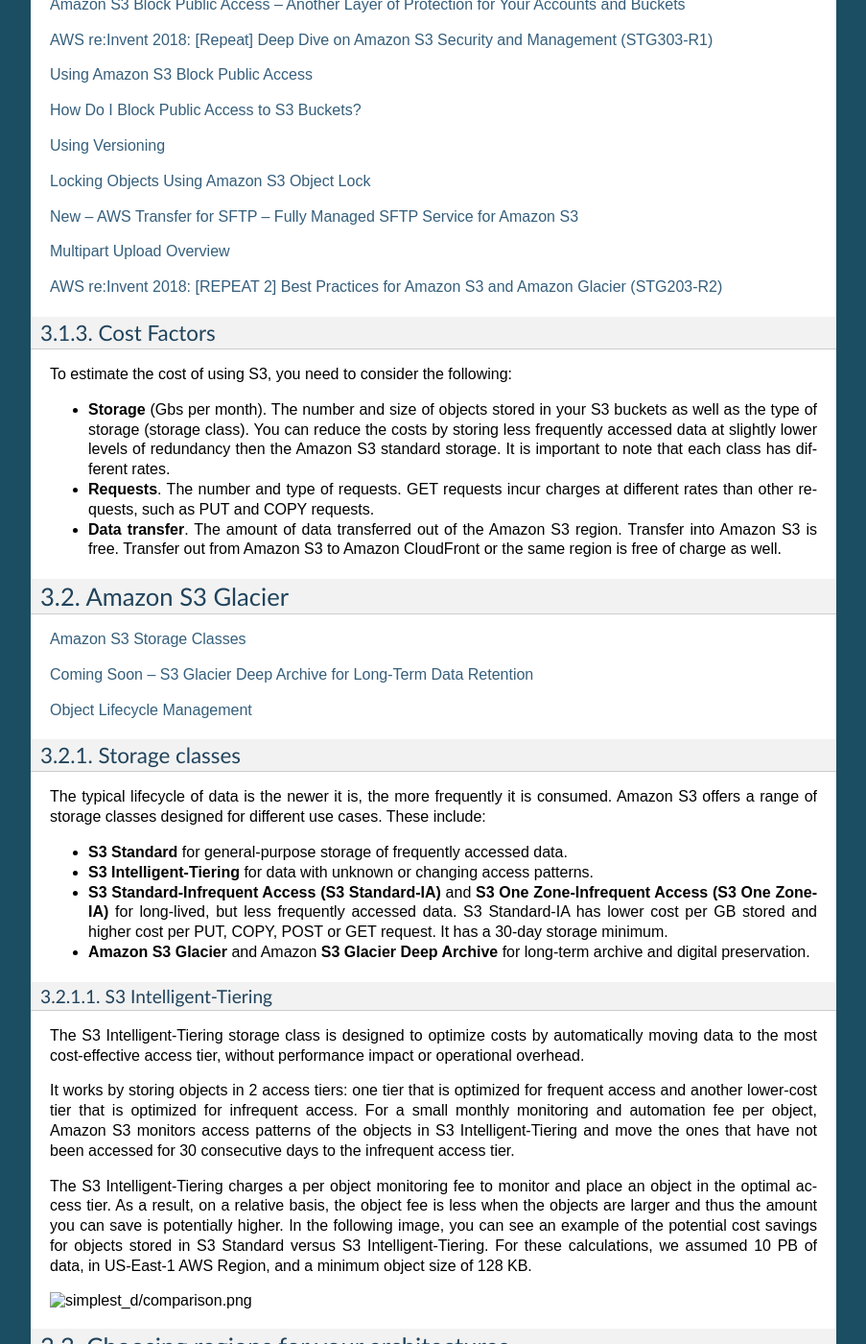
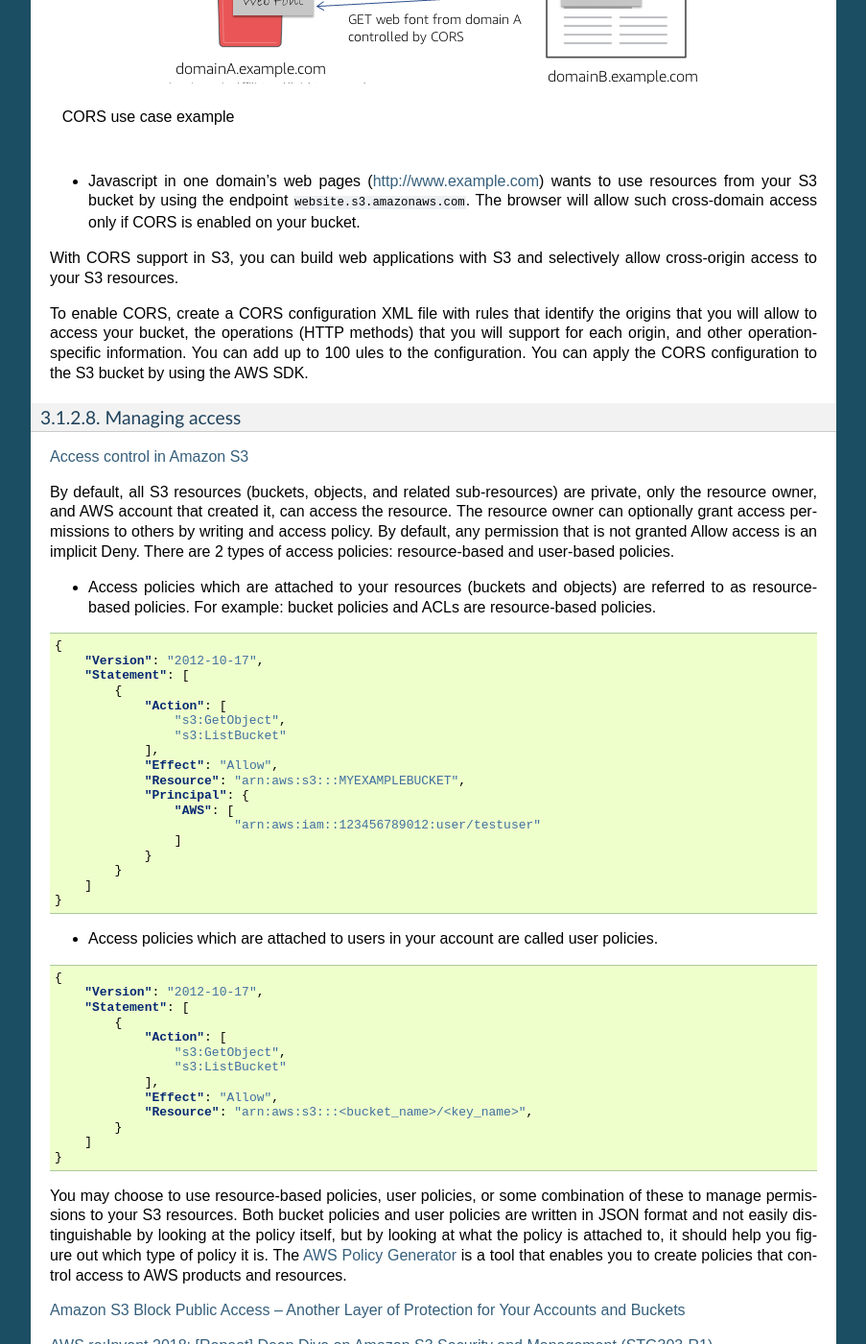
Before and after one commit to jacubero/aws-architect-associate, a Sphinx documentation site: the page built from docs/simplest.rst, in a window 1280 px wide and 1400 px high, scrolled down 7677 px. Shown: the whole window at 96% size, without its empty margins (198-1101 px from the left). Built offline with Sphinx 7.4.7, drawn with Linux system fonts in a browser that asks for light colours; pages that are not in the unit, such as notebooks, are missing from menus; some of the changed text lies outside the part shown.

Commit message:
New version

```diff
--- a/docs/simplest.rst
+++ b/docs/simplest.rst
@@ -280,11 +280,68 @@
 
 * You want to host a web font in your S3 bucket. A web page in a different domain may try to use this web font. Before the browser loads this web page, it will perform a CORS check to make sure that the domain from which the page is being loaded is allowed to access resources from your S3 bucket.
 
-* Javascript in one domain's web pages (http://www.example.com)
+.. figure:: /simplest_d/font.png
+   :align: center
+
+   CORS use case example
+
+* Javascript in one domain's web pages (http://www.example.com) wants to use resources from your S3 bucket by using the endpoint ``website.s3.amazonaws.com``. The browser will allow such cross-domain access only if CORS is enabled on your bucket.
+
+With CORS support in S3, you can build web applications with S3 and selectively allow cross-origin access to your S3 resources.
+
+To enable CORS, create a CORS configuration XML file with rules that identify the origins that you will allow to access your bucket, the operations (HTTP methods) that you will support for each origin, and other operation-specific information. You can add up to 100 ules to the configuration. You can apply the CORS configuration to the S3 bucket by using the AWS SDK.
+
+Managing access
+---------------
+
+`Access control in Amazon S3 <https://docs.aws.amazon.com/AmazonS3/latest/dev/access-control-overview.html>`_
+
+By default, all S3 resources (buckets, objects, and related sub-resources) are private, only the resource owner, and AWS account that created it, can access the resource. The resource owner can optionally grant access permissions to others by writing and access policy. By default, any permission that is not granted Allow access is an implicit Deny. There are 2 types of access policies: resource-based and user-based policies.
+
+* Access policies which are attached to your resources (buckets and objects) are referred to as resource-based policies. For example: bucket policies and ACLs are resource-based policies.
+
+.. code-block:: JSON
+
+	{
+	    "Version": "2012-10-17",
+	    "Statement": [
+	        {
+	            "Action": [
+	                "s3:GetObject",
+	                "s3:ListBucket"
+	            ],
+	            "Effect": "Allow",
+	            "Resource": "arn:aws:s3:::MYEXAMPLEBUCKET",
+	            "Principal": {
+	            	"AWS": [
+	            		"arn:aws:iam::123456789012:user/testuser"
+	            	]
+	            }
+	        }
+	    ]
+	}
+
+* Access policies which are attached to users in your account are called user policies.
+
+.. code-block:: JSON
+
+	{
+	    "Version": "2012-10-17",
+	    "Statement": [
+	        {
+	            "Action": [
+	                "s3:GetObject",
+	                "s3:ListBucket"
+	            ],
+	            "Effect": "Allow",
+	            "Resource": "arn:aws:s3:::<bucket_name>/<key_name>",
+	        }
+	    ]
+	}
+
+You may choose to use resource-based policies, user policies, or some combination of these to manage permissions to your S3 resources. Both bucket policies and user policies are written in JSON format and not easily distinguishable by looking at the policy itself, but by looking at what the policy is attached to, it should help you figure out which type of policy it is. The `AWS Policy Generator <https://awspolicygen.s3.amazonaws.com/policygen.html>`_ is a tool that enables you to create policies that control access to AWS products and resources.
 
 
-
-`Access control in Amazon S3 <https://docs.aws.amazon.com/AmazonS3/latest/dev/access-control-overview.html>`_
 
 `Amazon S3 Block Public Access – Another Layer of Protection for Your Accounts and Buckets <https://aws.amazon.com/blogs/aws/amazon-s3-block-public-access-another-layer-of-protection-for-your-accounts-and-buckets/>`_
 
```
Also changed, not shown: docs/images/aws-icon.png, docs/simplest_d/font.png (added).
